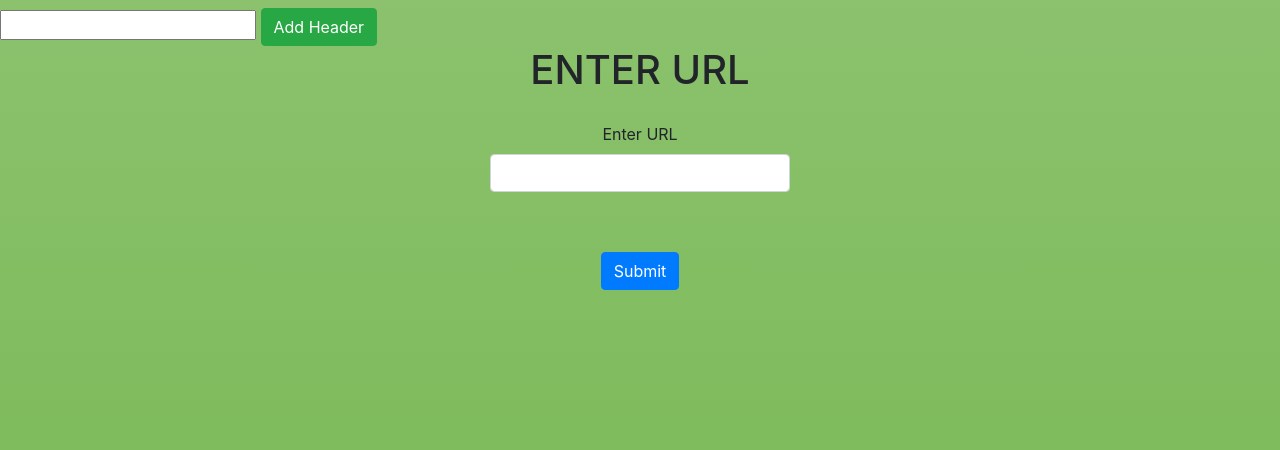
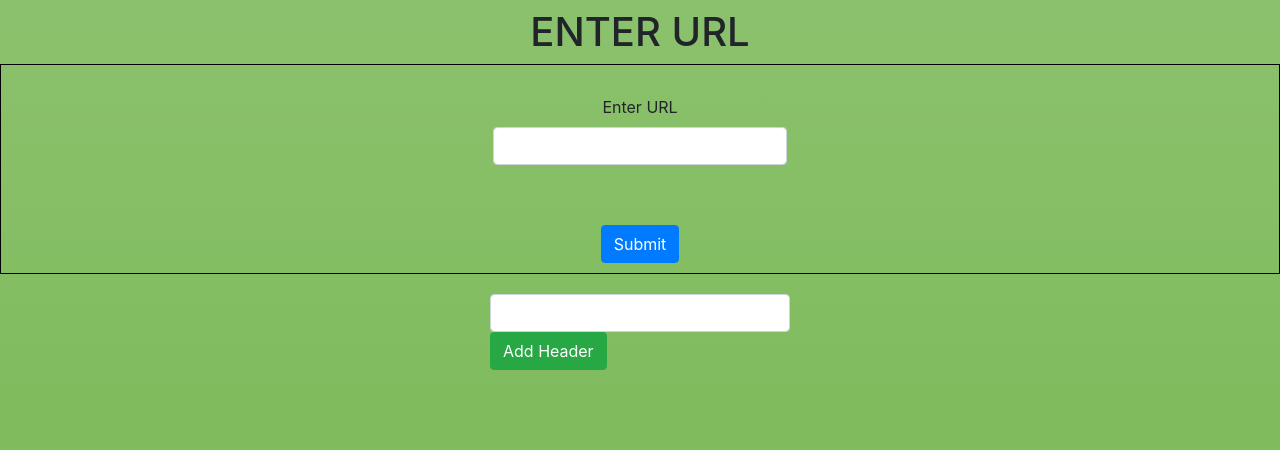
Before and after one commit to Tusharbond12/header_customizer, a Flask app: page / in a window 1280 px wide. Shown: the part 56-506 px from the top of the page. Run offline with Flask 2, Linux system fonts and the light colour scheme; some libraries are stand-ins or nearby versions.

Commit message:
did some debuging

```diff
--- a/Templates/Index.html
+++ b/Templates/Index.html
@@ -5,6 +5,9 @@
      <script type='text/javascript'>
              function addFields(){
             var number = document.getElementById("member").value;
+            if(number == ""){
+              return
+            }
             var container = document.getElementById("container");
 
                 container.appendChild(document.createTextNode(number));
@@ -20,6 +23,7 @@
                 container.appendChild(input);
                 container.appendChild(document.createElement("br"));
                 container.appendChild(document.createElement("br"));
+                document.getElementById("member").value='';
 
         }
     </script>
@@ -87,29 +91,46 @@
 
 
     <!-- END OF NAVBAR-->
+    <!--
     <input type="text" class="" id="member" name="member" value="">
-<a href="#" id="enter_headers" onclick="addFields()" class="btn btn-success" >Add Header </a>
+<a href="#" id="enter_headers" onclick="addFields()" class="btn btn-success" >Add Header </a>-->
     <div>
     <center><h1 class="">ENTER URL</h1></center>
   </div>
   <form method="POST"  action="/result">
+    <div style="border-style: solid;border-color: black;border-width: 1px; padding: 10px;">
   	<div class="form-row center">
 
   		<div class="form-group col-md-6 center">
   			<center>
-      <label >Enter URL</label>
-      </center>
-      <input type="text" class="form-control"  name='url' >
-    </div></div>
-      <div class="form-row center">
+            <label >Enter URL</label>
+        </center>
+        <input type="text" class="form-control"  name='url' >
+      </div>
+  </div>
 
-  		<div class="form-group col-md-6 center" id="container">
-    </div></div>
+    <div class="form-row center">
+      <div class="form-group col-md-6 center" id="container"></div>
+    </div>
 <center>
 
   <input  type="submit" class="btn btn-primary ">
   </center>
+  </div>
+
 </form>
+<div class="form-row center">
+  <div class="form-group col-md-6 center">
+    <div class="">
+      <input type="text" class="form-control" id="member" name="member" value="">
+      <a href="#" id="enter_headers" onclick="addFields()" class="btn btn-success" >Add Header </a>
+
+
+    </div>
+
+  </div>
+
+</div>
 
 
 
--- a/app.py
+++ b/app.py
@@ -34,7 +34,7 @@ def result():
         if(url[0:4] != 'http' or url[0:5] != "https"):
             url = "http://" + url
         print(url)
-        attr=dict(request.form)
+        attr=request.form.to_dict()
         print(attr)
         attr.pop('url')
         headers=attr
```
